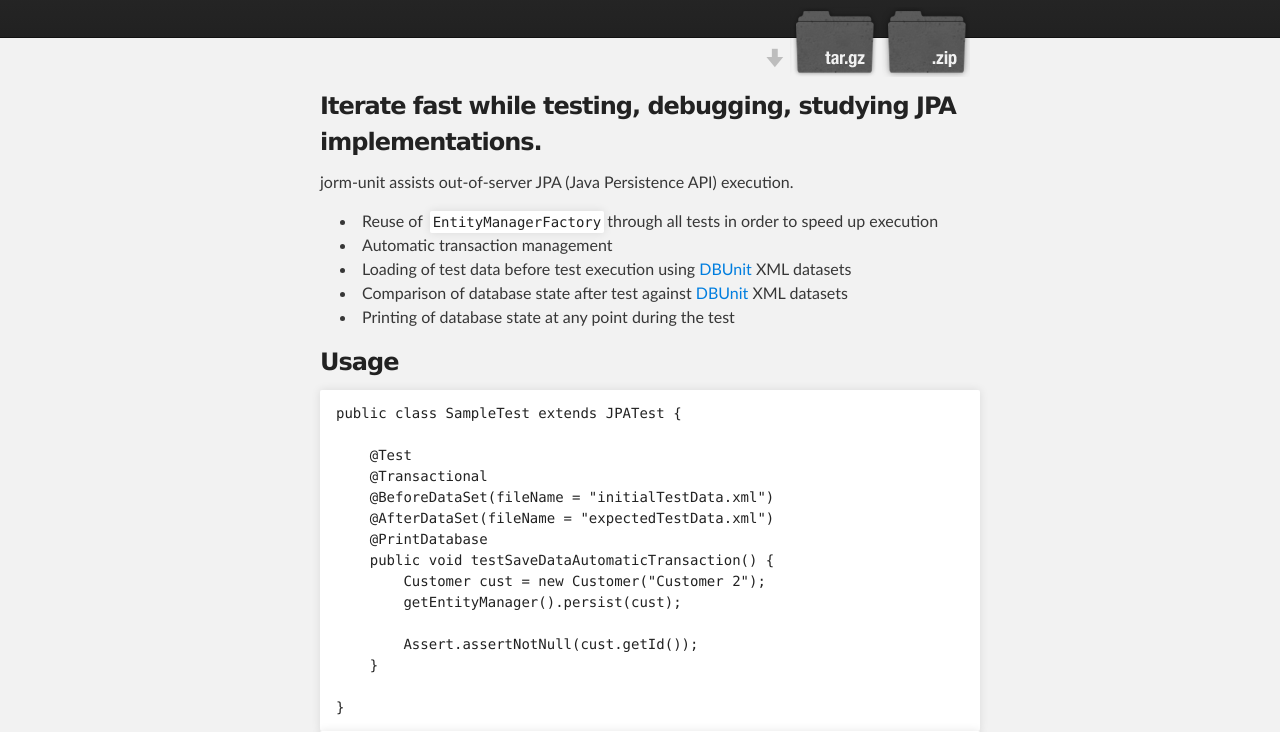
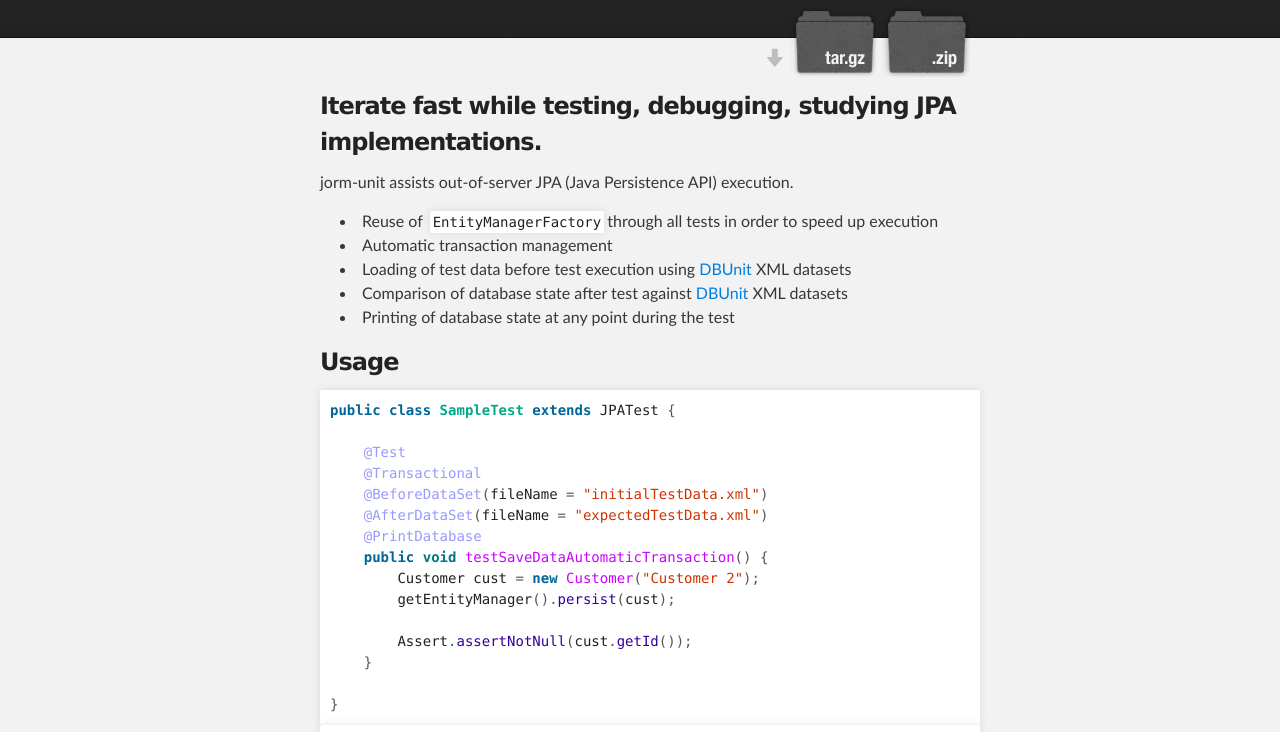
Before and after one commit to daniel-a-melo/jorm-unit, a plain HTML site: page index.html in a window 1280 px wide. Shown: the part 208-940 px from the top of the page. Drawn offline with Linux system fonts and the light colour scheme.

```diff
--- a/index.html
+++ b/index.html
@@ -45,22 +45,22 @@
 </ul><h3>
 <a name="usage" class="anchor" href="#usage"><span class="octicon octicon-link"></span></a>Usage</h3>
 
-<pre><code>public class SampleTest extends JPATest {
+<div class="highlight highlight-java"><pre><span class="kd">public</span> <span class="kd">class</span> <span class="nc">SampleTest</span> <span class="kd">extends</span> <span class="n">JPATest</span> <span class="o">{</span>
 
-    @Test
-    @Transactional
-    @BeforeDataSet(fileName = "initialTestData.xml")
-    @AfterDataSet(fileName = "expectedTestData.xml")
-    @PrintDatabase
-    public void testSaveDataAutomaticTransaction() {
-        Customer cust = new Customer("Customer 2");
-        getEntityManager().persist(cust);
+    <span class="nd">@Test</span>
+    <span class="nd">@Transactional</span>
+    <span class="nd">@BeforeDataSet</span><span class="o">(</span><span class="n">fileName</span> <span class="o">=</span> <span class="s">"initialTestData.xml"</span><span class="o">)</span>
+    <span class="nd">@AfterDataSet</span><span class="o">(</span><span class="n">fileName</span> <span class="o">=</span> <span class="s">"expectedTestData.xml"</span><span class="o">)</span>
+    <span class="nd">@PrintDatabase</span>
+    <span class="kd">public</span> <span class="kt">void</span> <span class="nf">testSaveDataAutomaticTransaction</span><span class="o">()</span> <span class="o">{</span>
+        <span class="n">Customer</span> <span class="n">cust</span> <span class="o">=</span> <span class="k">new</span> <span class="nf">Customer</span><span class="o">(</span><span class="s">"Customer 2"</span><span class="o">);</span>
+        <span class="n">getEntityManager</span><span class="o">().</span><span class="na">persist</span><span class="o">(</span><span class="n">cust</span><span class="o">);</span>
 
-        Assert.assertNotNull(cust.getId());
-    }
+        <span class="n">Assert</span><span class="o">.</span><span class="na">assertNotNull</span><span class="o">(</span><span class="n">cust</span><span class="o">.</span><span class="na">getId</span><span class="o">());</span>
+    <span class="o">}</span>
 
-}
-</code></pre>
+<span class="o">}</span>
+</pre></div>
 
 <pre><code>Output:
 
@@ -120,8 +120,6 @@
         <span class="nt">&lt;scope&gt;</span>test<span class="nt">&lt;/scope&gt;</span>
  <span class="nt">&lt;/dependency&gt;</span>
 </pre></div>
-
-<p>As jorm-unit will be used with your chosen JAP implementation the JPA API dependence will be already included on your project</p>
       </section>
     </div>
 
```
Also changed, not shown: params.json (+1 -1 lines).
